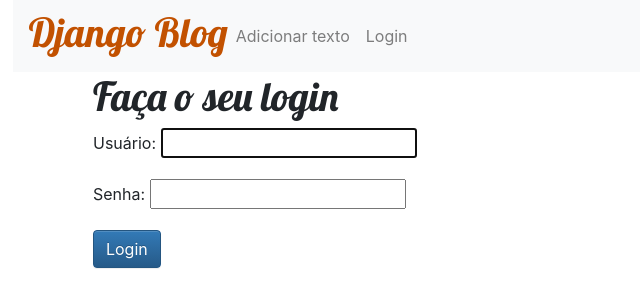
After one commit to Gugamaron/my-first-blog, a Django app: page /account/login/ in a window 1280 px wide. The commit adds this page. Shown: the top 308 px of the page, without its empty margins (0-640 px from the left). Run offline with Django 3.2, Linux system fonts and the light colour scheme; some libraries are stand-ins or nearby versions.

Commit message:
pagina de login e mudanças no index.

```diff
--- a/blog/templates/blog/index.html
+++ b/blog/templates/blog/index.html
@@ -3,17 +3,45 @@
 <html>
     <head>
         <title>Blog Django</title>
-        <link rel="stylesheet" href="https://maxcdn.bootstrapcdn.com/bootstrap/3.2.0/css/bootstrap.min.css">
+        <meta charset="UTF-8">
+        <meta name="viewport" content="width=device-width, initial-scale=1.0">
+        <meta http-equiv="X-UA-Compatible" content="ie=edge">
+        <title>{% block title %}{% endblock %}</title>
+        <link rel="stylesheet" href="https://maxcdn.bootstrapcdn.com/bootstrap/4.0.0/css/bootstrap.min.css" integrity="sha384-Gn5384xqQ1aoWXA+058RXPxPg6fy4IWvTNh0E263XmFcJlSAwiGgFAW/dAiS6JXm" crossorigin="anonymous">
         <link rel="stylesheet" href="https://maxcdn.bootstrapcdn.com/bootstrap/3.2.0/css/bootstrap-theme.min.css">
         <link rel="stylesheet" href="{% static 'css/blog.css' %}">
-        <link href="//fonts.googleapis.com/css?family=Lobster&subset=latin,latin-ext" rel="stylesheet" type="text/css">
+        <link href="https://fonts.googleapis.com/css?family=Lobster&subset=latin,latin-ext" rel="stylesheet" type="text/css">
 
     </head>
 <body>
-    <div class="page-header">
-        <a href="{% url 'post_new' %}" class="top-menu"><span class="glyphicon glyphicon-plus"></span></a>
+    <nav class="navbar navbar-expand-lg navbar-light bg-light">
         <h1><a href="/">Django Blog</a></h1>
-    </div>
+        <button class="navbar-toggler" type="button" data-toggle="collapse" data-target="#navbarNav" aria-controls="navbarNav" aria-expanded="false" aria-label="Toggle navigation">
+        <span class="navbar-toggler-icon"></span>
+        </button>
+        <div class="collapse navbar-collapse" id="navbarNav">
+            <ul class="navbar-nav">
+                <li class="nav-item">
+                    <a class="nav-link" href="{% url 'post_new' %}">Adicionar texto</a>
+                </li>
+
+                {% if user.is_authenticated %}
+                    <li class="nav-item">
+                        <a class="nav-link" href="{% url 'logout' %}">Sair</a>
+                    </li>
+                {% else %}
+                    <li class="nav-item">
+                        <a class="nav-link" href="{% url 'login' %}">Login</a>
+                    </li>
+                {% endif %}
+            </ul>
+        </div>
+    </nav>
+    {% if user.is_authenticated %}
+        <p class="logged-in-p">
+            Olá {{ user.username }} seja bem vindo, o que deseja fazer hoje?
+        </p>
+    {% endif %}
     <div class="content container">
         <div class="row">
             <div class="col-md-8">
@@ -22,5 +50,8 @@
             </div>
         </div>
     </div>
+    <script src="https://code.jquery.com/jquery-3.2.1.slim.min.js" integrity="sha384-KJ3o2DKtIkvYIK3UENzmM7KCkRr/rE9/Qpg6aAZGJwFDMVNA/GpGFF93hXpG5KkN" crossorigin="anonymous"></script>
+    <script src="https://cdnjs.cloudflare.com/ajax/libs/popper.js/1.12.9/umd/popper.min.js" integrity="sha384-ApNbgh9B+Y1QKtv3Rn7W3mgPxhU9K/ScQsAP7hUibX39j7fakFPskvXusvfa0b4Q" crossorigin="anonymous"></script>
+    <script src="https://maxcdn.bootstrapcdn.com/bootstrap/4.0.0/js/bootstrap.min.js" integrity="sha384-JZR6Spejh4U02d8jOt6vLEHfe/JQGiRRSQQxSfFWpi1MquVdAyjUar5+76PVCmYl" crossorigin="anonymous"></script>
 </body>
 </html>
--- /dev/null
+++ b/blog/templates/registration/login.html
@@ -0,0 +1,12 @@
+{% extends 'blog/index.html' %}
+{% block title %}Faça o login{% endblock %}
+{% block content %}
+    <div class="container">
+        <h1>Faça o seu login</h1>
+        <form action="." method="post">
+            {% csrf_token %}
+            {{ form.as_p }}
+            <input class="btn btn-primary" type="submit" value="Login">
+        </form>
+    </div>
+{% endblock %}
--- a/blog/urls.py
+++ b/blog/urls.py
@@ -1,8 +1,13 @@
-from django.urls import path
+from django.urls import path, include
 from . import views
+from django.contrib import admin
+
 
 urlpatterns = [
 	path('', views.post_list, name='post_list'),
 	path('post/<int:pk>/', views.post_detail, name='post_detail'),
 	path('post/new/', views.post_new, name='post_new'),
+	#path('', include('blog.urls')),
+	path('admin/', admin.site.urls),
+	path('account/', include('django.contrib.auth.urls')),
 ]
--- a/mysite/settings.py
+++ b/mysite/settings.py
@@ -121,3 +121,7 @@ USE_TZ = True
 STATIC_URL = '/static/'
 
 STATIC_ROOT = os.path.join(BASE_DIR, 'static')
+
+LOGIN_REDIRECT_URL = '/'
+
+LOGOUT_REDIRECT_URL = '/'
```
